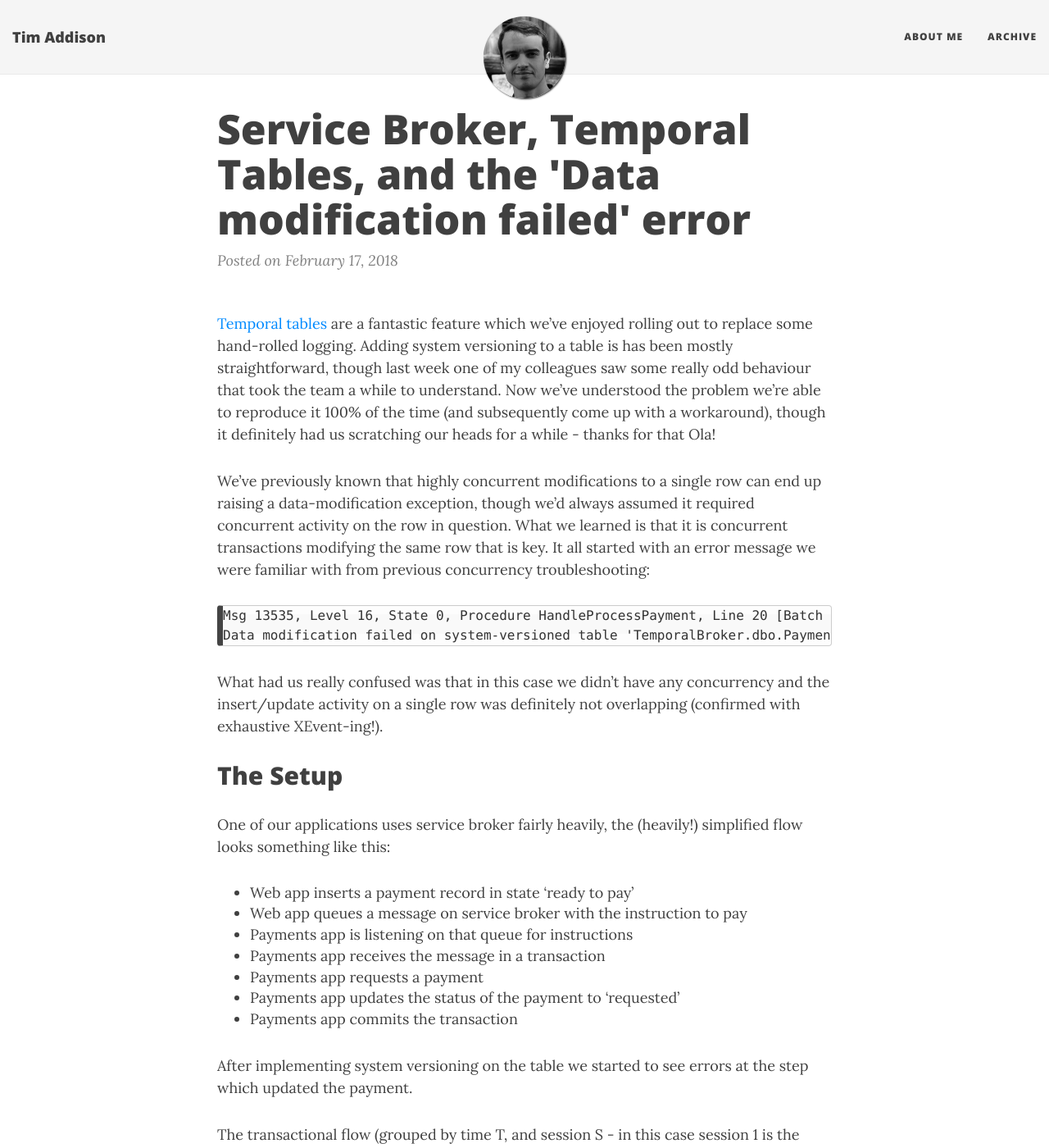
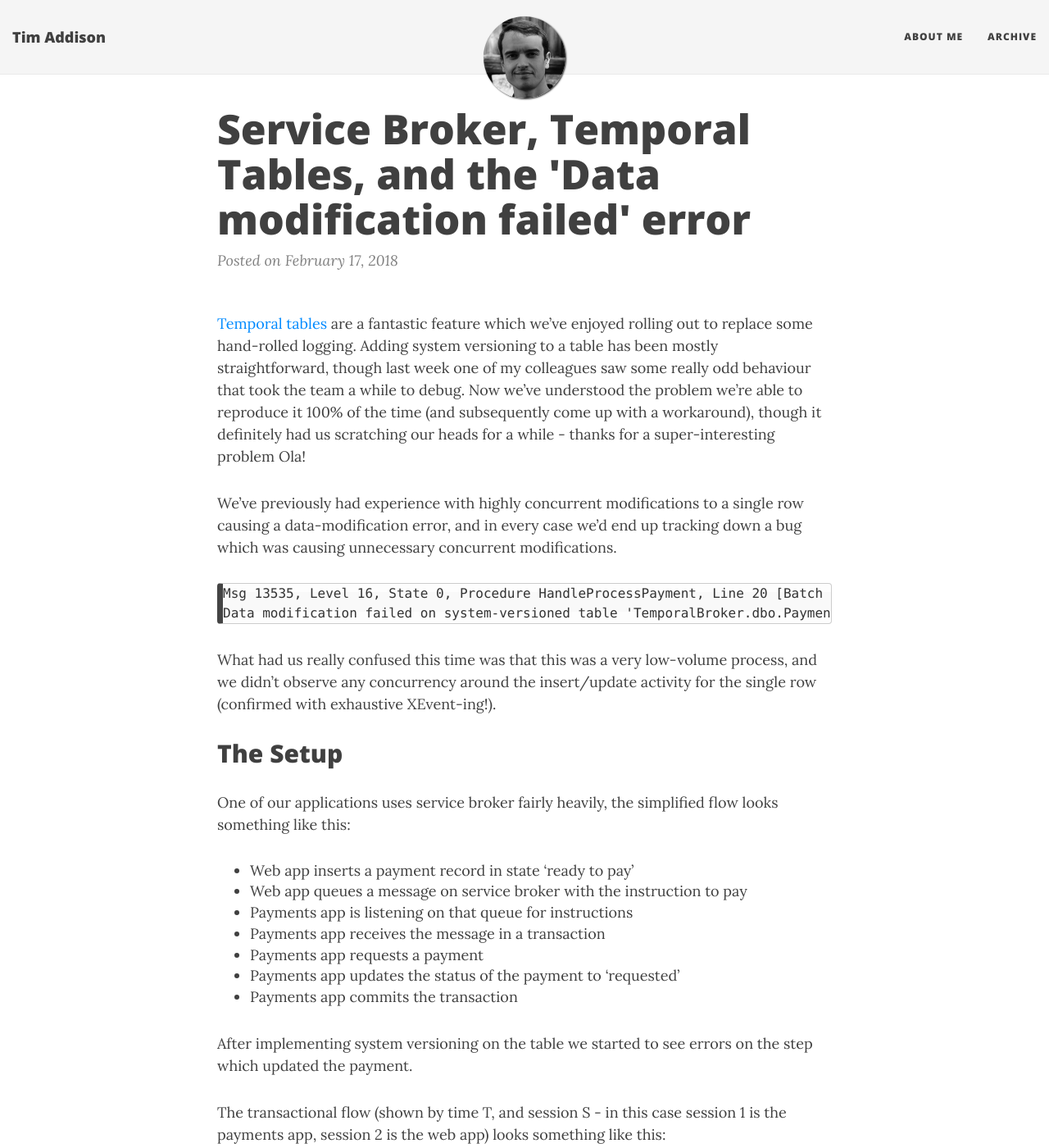
Before and after one commit to taddison/tjaddison.com, a Jekyll site: the page built from _posts/2018/2018-02-17-Service-broker-temporal-tables-and-the-data-modification-failed-error.md, in a window 1280 px wide and 1400 px high. Shown: the whole window at 82% size. Built offline with Jekyll 4.4.1, drawn with Linux system fonts in a browser that asks for light colours; nearby versions of some CDN libraries; some of the changed text lies outside the part shown.

Commit message:
Language refinements

````diff
--- a/_posts/2018/2018-02-17-Service-broker-temporal-tables-and-the-data-modification-failed-error.md
+++ b/_posts/2018/2018-02-17-Service-broker-temporal-tables-and-the-data-modification-failed-error.md
@@ -4,19 +4,19 @@ title: Service Broker, Temporal Tables, and the 'Data modification failed' error
 share-img: http://tjaddison.com/assets/2018/2018-02-17/ErrorSlug.png
 ---
 
-[Temporal tables](https://docs.microsoft.com/en-us/sql/relational-databases/tables/temporal-tables) are a fantastic feature which we've enjoyed rolling out to replace some hand-rolled logging.  Adding system versioning to a table is has been mostly straightforward, though last week one of my colleagues saw some really odd behaviour that took the team a while to understand.  Now we've understood the problem we're able to reproduce it 100% of the time (and subsequently come up with a workaround), though it definitely had us scratching our heads for a while - thanks for that Ola!
+[Temporal tables](https://docs.microsoft.com/en-us/sql/relational-databases/tables/temporal-tables) are a fantastic feature which we've enjoyed rolling out to replace some hand-rolled logging.  Adding system versioning to a table has been mostly straightforward, though last week one of my colleagues saw some really odd behaviour that took the team a while to debug.  Now we've understood the problem we're able to reproduce it 100% of the time (and subsequently come up with a workaround), though it definitely had us scratching our heads for a while - thanks for a super-interesting problem Ola!
 
-We've previously known that highly concurrent modifications to a single row can end up raising a data-modification exception, though we'd always assumed it required concurrent activity on the row in question.  What we learned is that it is concurrent transactions modifying the same row that is key.  It all started with an error message we were familiar with from previous concurrency troubleshooting:
+We've previously had experience with highly concurrent modifications to a single row causing a data-modification error, and in every case we'd end up tracking down a bug which was causing unnecessary concurrent modifications.
 
 ```
 Msg 13535, Level 16, State 0, Procedure HandleProcessPayment, Line 20 [Batch Start Line 0]
 Data modification failed on system-versioned table 'TemporalBroker.dbo.Payment' because transaction time was earlier than period start time for affected records.
 ```
 
-What had us really confused was that in this case we didn't have any concurrency and the insert/update activity on a single row was definitely not overlapping (confirmed with exhaustive XEvent-ing!).
+What had us really confused this time was that this was a very low-volume process, and we didn't observe any concurrency around the insert/update activity for the single row (confirmed with exhaustive XEvent-ing!).
 
 ## The Setup
-One of our applications uses service broker fairly heavily, the (heavily!) simplified flow looks something like this:
+One of our applications uses service broker fairly heavily, the simplified flow looks something like this:
 
 - Web app inserts a payment record in state 'ready to pay'
 - Web app queues a message on service broker with the instruction to pay
@@ -26,9 +26,9 @@ One of our applications uses service broker fairly heavily, the (heavily!) simpl
 - Payments app updates the status of the payment to 'requested'
 - Payments app commits the transaction
 
-After implementing system versioning on the table we started to see errors at the step which updated the payment.
+After implementing system versioning on the table we started to see errors on the step which updated the payment.
 
-The transactional flow (grouped by time T, and session S - in this case session 1 is the payments app, session 2 is the web app) looks something like this:
+The transactional flow (shown by time T, and session S - in this case session 1 is the payments app, session 2 is the web app) looks something like this:
 
 - T1, S1 - Begin Tran
 - T2, S1 - [Waitfor receive](https://docs.microsoft.com/en-us/sql/t-sql/statements/receive-transact-sql)...
@@ -45,8 +45,10 @@ As well as in the [ISO technical report on SQL Support for Time-Related Informat
 
 >An UPDATE statement on a system-versioned table first inserts a copy of the old row with its system-time period end time set to the transaction timestamp, indicating that the row ceased to be current as of the transaction timestamp. It then updates the row while changing its system-period start time to the transaction timestamp, indicating that the updated row to be the current system row as of the transaction timestamp.
 
+In all of our previous troubleshooting we were dealing with very short (typically implicit) transactions, and so we were incorrectly thinking about concurrency at the statement level, rather than the transaction level.
+
 ## Repro
-If you'd like to try this out [this script](/assets/2018/2018-02-17/createobjects.sql) will create the database and all objects required.
+>If you'd like to try this repro out yourself you can download [this script](/assets/2018/2018-02-17/createobjects.sql) to create the database and all objects required.
 
 The two procedures we'll be looking at are the one which inserts the payment request:
 
````
Also changed, not shown: other parts of _posts/2018/2018-02-17-Service-broker-temporal-tables-and-the-data-modification-failed-error.md (+3 -3 lines).
